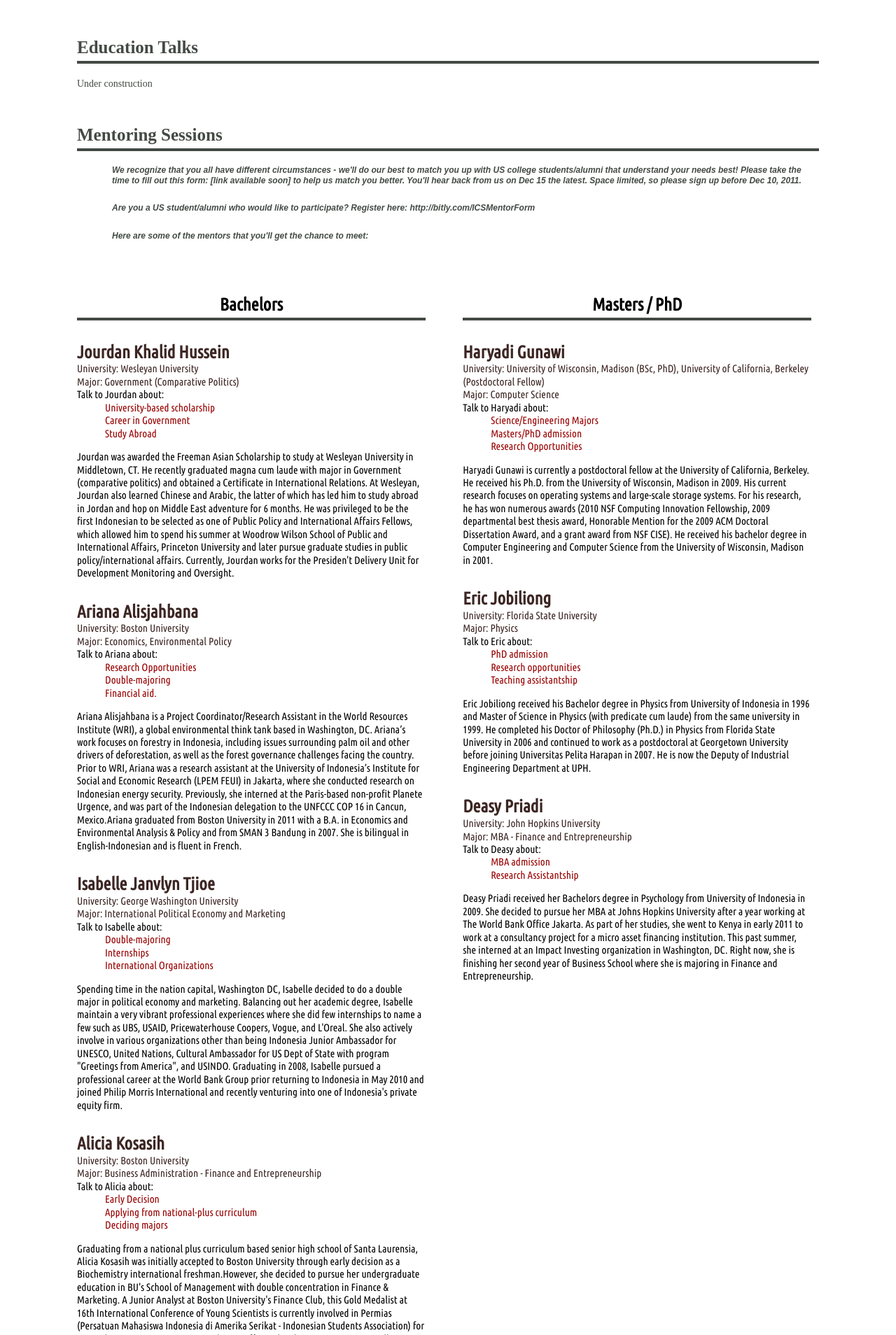
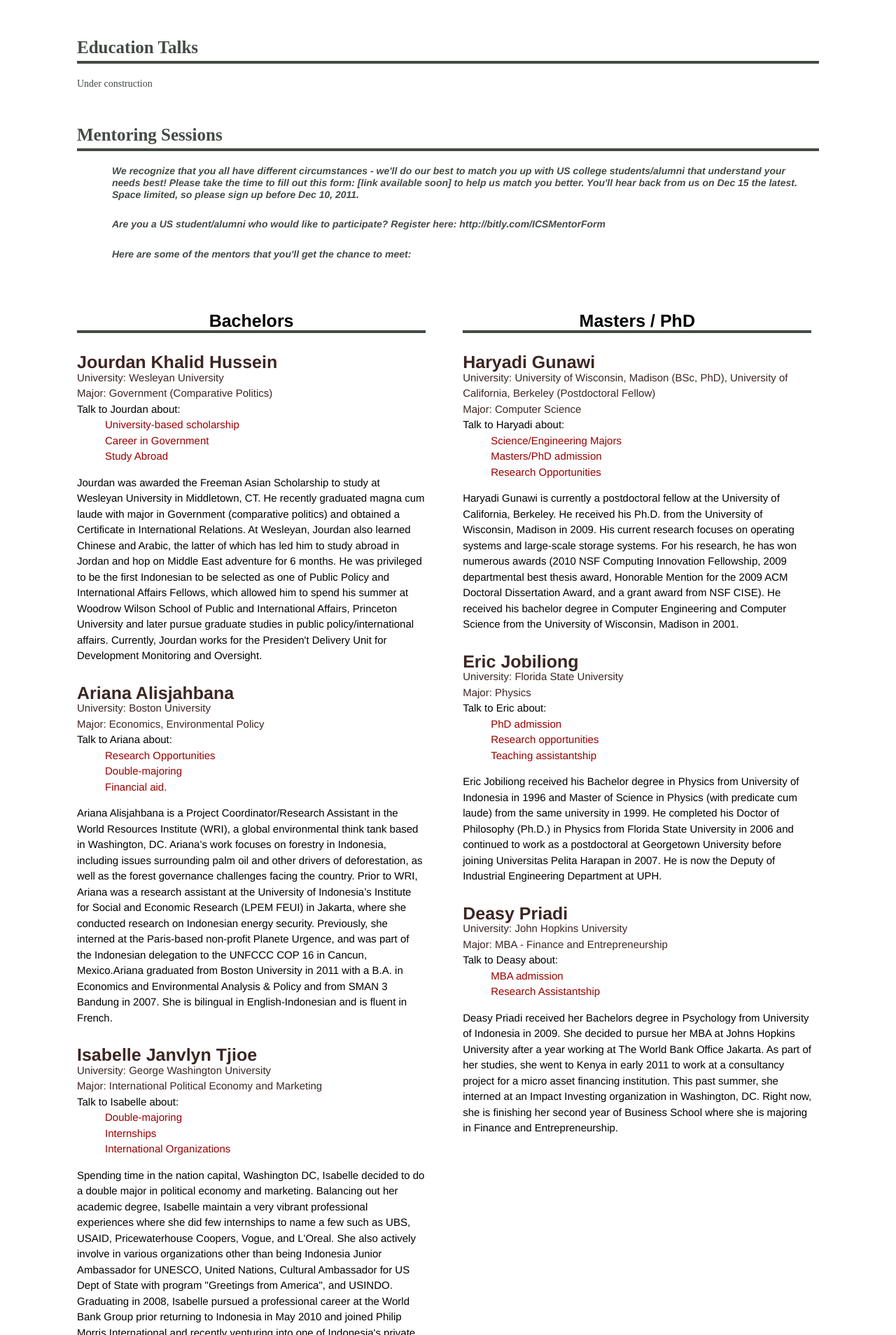
Before and after one commit to StanfordICS/stanfordics.github.com, a Jekyll site: the page built from activities_indonesia/index.html, in a window 1280 px wide. Shown: the part 399-2307 px from the top of the page at 70% size. Built offline with Jekyll 4.4.1, drawn with Linux system fonts in a browser that asks for light colours; some web fonts are replaced.

Commit message:
Change CSS a bit

```diff
--- a/_layouts/default.html
+++ b/_layouts/default.html
@@ -24,7 +24,7 @@
   <link href='http://fonts.googleapis.com/css?family=Quicksand' rel='stylesheet' type='text/css'>
   <link href='http://fonts.googleapis.com/css?family=Ubuntu+Condensed' rel='stylesheet' type='text/css'>
   <!-- CSS concatenated and minified via ant build script-->
-  <link rel="stylesheet" href="/css/style.css">
+  <link rel="stylesheet" href="../css/style.css">
   <!-- end CSS-->
 
 </head>
--- a/css/style.css
+++ b/css/style.css
@@ -212,7 +212,7 @@
    ========================================================================== */
 
 body {
-  font-family:museo-sans, sans-serif;
+  font-family: museo-sans, sans-serif;
   font-weight: 300;
   font-size: 11px;
   padding: 30px 60px;
@@ -315,7 +315,8 @@
 /* MENTORS */
 
 .mentors {
-  font-family:'Ubuntu Condensed', sand-serif;
+  font-family:'Helvetica', sand-serif;
+  line-height:1.5em;
   color: #000000;
   font-size:15px;
 }
@@ -399,11 +400,11 @@
 }
 
 #main h3 {
-  font-size:12px;
+  font-size:14px;
   margin-bottom:25px;
   margin-left:50px;
   margin-right:15px;
-  font-family: 'Arial', serif;
+  font-family: 'Helvetica', serif;
   font-style:italic;
 }
 
```
